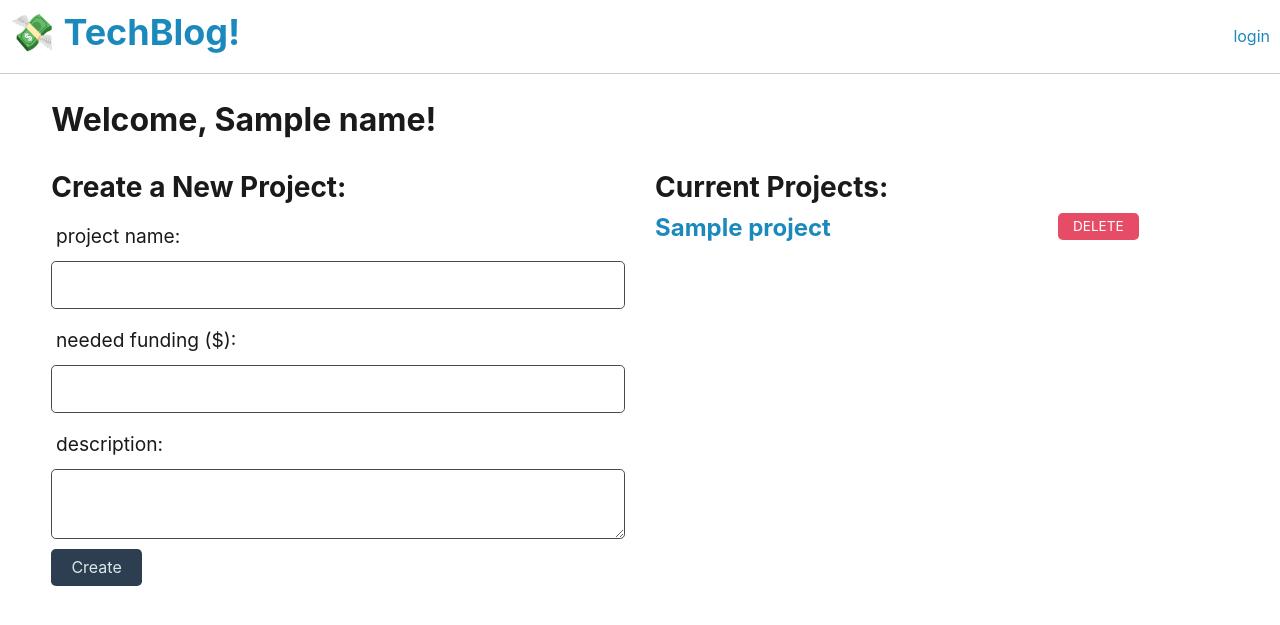
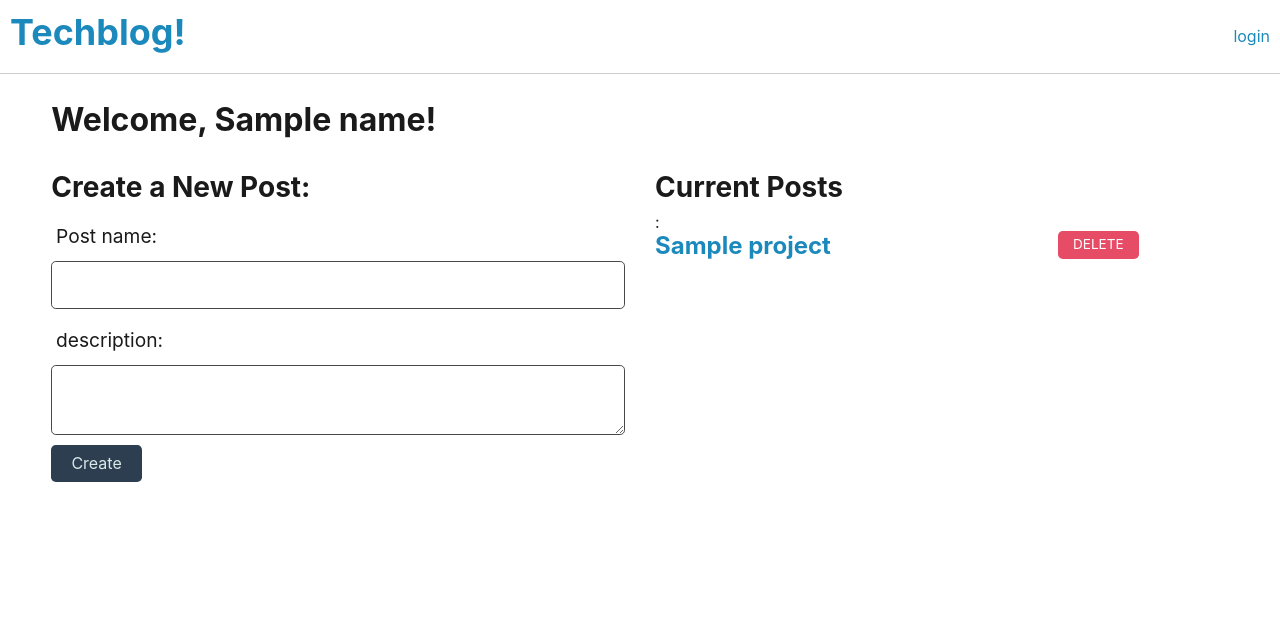
Before and after one commit to YamCham0/TechBlog, a Node project: template views/profile.handlebars in a window 1280 px wide. Shown: the top 625 px of the page. Run offline with Node 20 templates, Linux system fonts and the light colour scheme; the template is opened without the code that fills it: most values are stand-ins (such as "Sample title", 1, 10 or a date in 2020); some libraries are stand-ins or nearby versions.

Commit message:
It's alive

```diff
--- a/seeds/seed.js
+++ b/seeds/seed.js
@@ -5,7 +5,7 @@ const userData = require('./userData.json');
 const projectData = require('./projectData.json');
 
 const seedDatabase = async () => {
-  await sequelize.sync({ force: true });
+  await sequelize.sync({ force: true});
 
   const users = await User.bulkCreate(userData, {
     individualHooks: true,
--- a/views/homepage.handlebars
+++ b/views/homepage.handlebars
@@ -8,8 +8,7 @@
       <a href="/project/{{project.id}}">{{project.name}}</a>
     </h2>
     <p>
-      <span for="img" aria-label="money"></span>
-      <!-- Pass needed_funding value to the helper function -->
+      <span for="img"></span>
     </p>
     <p>Created by {{project.user.name}} on {{format_date project.date_created}}</p>
   </div>
--- a/views/layouts/main.handlebars
+++ b/views/layouts/main.handlebars
@@ -4,7 +4,7 @@
 <head>
   <meta charset="UTF-8">
   <meta name="viewport" content="width=device-width, initial-scale=1.0">
-  <title>TechBlog!</title>
+  <title>Techblog!</title>
   <link rel="stylesheet" href="/css/jass.css">
   <link rel="stylesheet" href="/css/style.css">
 </head>
@@ -13,8 +13,8 @@
   <div class="flex-column justify-space-around">
     <header class="display-flex justify-space-between align-center p-2">
       <h1>
-        <span role="img" aria-label="money">💸</span>
-        <a href="/">TechBlog!</a>
+        <span role="img" aria-label="img"></span>
+        <a href="/">Techblog!</a>
       </h1>
       <nav>
         <!-- Conditionally render login or logout links -->
--- a/views/profile.handlebars
+++ b/views/profile.handlebars
@@ -6,17 +6,14 @@
 
 <div class="row mt-4">
   <div class="col-md-6">
-    <h3>Create a New Project:</h3>
+    <h3>Create a New Post:</h3>
 
     <form class="form new-project-form">
       <div class="form-group">
-        <label for="project-name">project name:</label>
+        <label for="project-name">Post name:</label>
         <input class="form-input" type="text" id="project-name" name="project-name" />
       </div>
-      <div class="form-group">
-        <label for="project-funding">needed funding ($):</label>
-        <input class="form-input" type="number" id="project-funding" name="project-funding" />
-      </div>
+
       <div class="form-group">
         <label for="project-desc">description:</label>
         <textarea class="form-input" id="project-desc" name="project-desc"></textarea>
@@ -29,7 +26,7 @@
 
   {{#if projects.length}}
   <div class="col-md-6 project-list">
-    <h3>Current Projects:</h3>
+    <h3>Current Posts</h3>:</h3>
 
     {{#each projects as |project|}}
     <div class="row mb-2">
--- a/views/project.handlebars
+++ b/views/project.handlebars
@@ -4,11 +4,9 @@
   <p>{{description}}</p>
   <p>Created by {{user.name}} on {{format_date date_created}}</p>
   <p>
-    <span for="img" aria-label="money">💲</span>
-    <span class="dollar-amount">{{format_amount needed_funding}}</span>
-    needed
+    <span for="img"></span>
   </p>
   <p>
-    <button class="btn btn-primary">Fund this Project!</button>
+    <button class="btn btn-primary">Comment!</button>
   </p>
 </div>
```
Also changed, not shown: seeds/projectData.json (+8 -5 lines), seeds/userData.json (+6 -6 lines), 1 other file.
